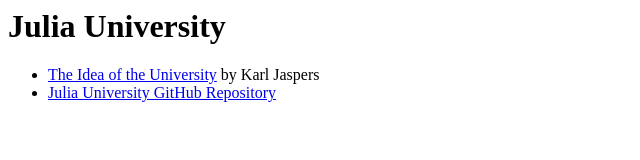
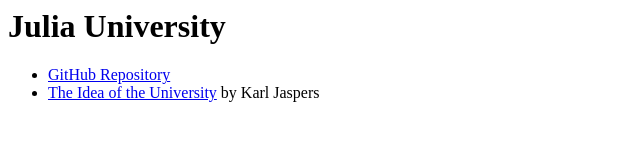
Before and after one commit to preston-johnson/julia-university, a plain HTML site: page docs/index.html in a window 1280 px wide. Shown: the whole page, without its empty margins (0-640 px from the left). Drawn offline with Linux system fonts and the light colour scheme.

Commit message:
Updated index.html

```diff
--- a/docs/index.html
+++ b/docs/index.html
@@ -1,5 +1,5 @@
 <h1>Julia University</h1>
 <ul>
+    <li><a href="https://github.com/preston-johnson/julia-university">GitHub Repository</a></li>
     <li><a href="https://ia800701.us.archive.org/18/items/karl-jaspers-the-idea-of-the-university-1960/karl-jaspers-the-idea-of-the-university-1960.pdf">The Idea of the University</a> by Karl Jaspers</li>
-    <li><a href="https://github.com/preston-johnson/julia-university">Julia University GitHub Repository</a></li>
 </ul>
```
